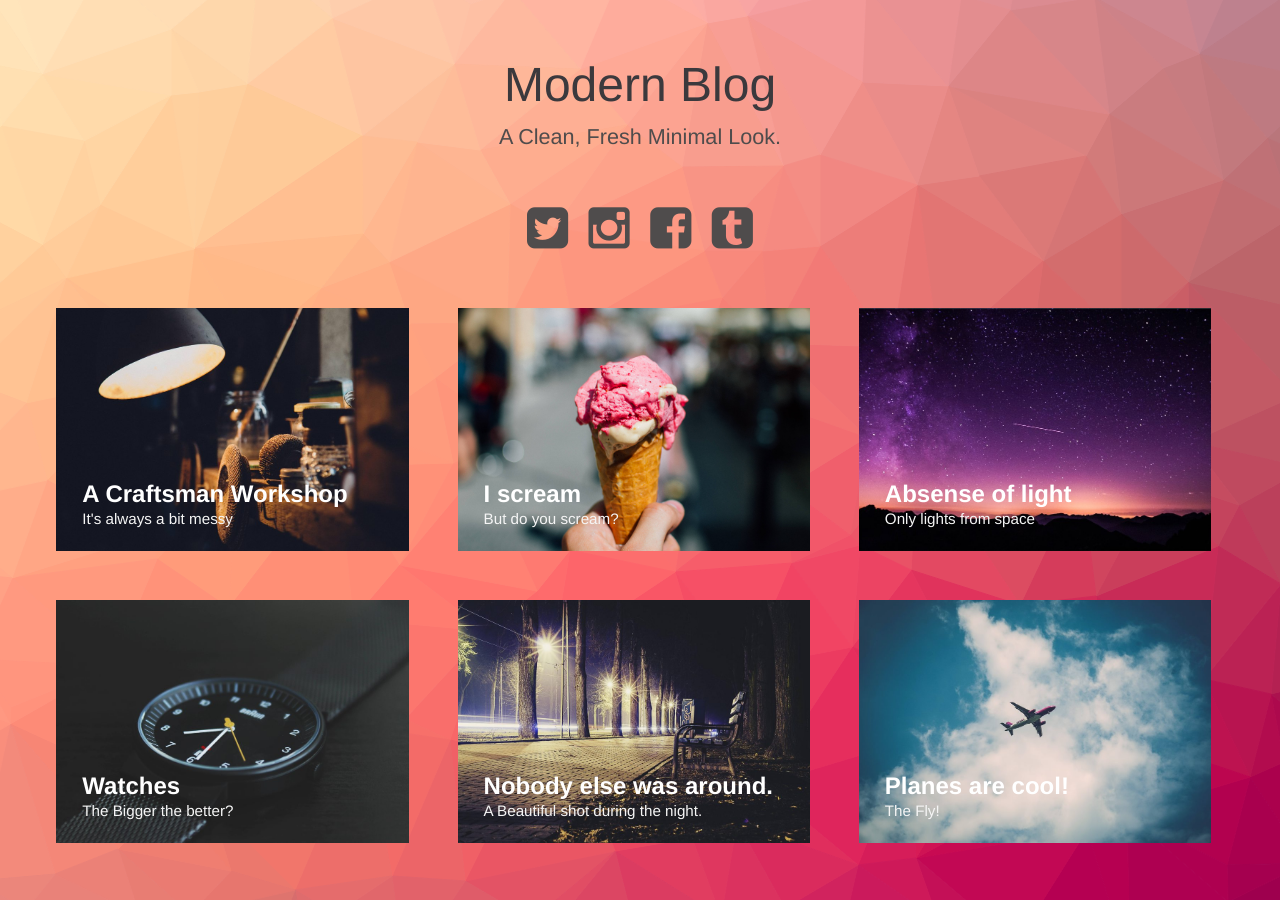
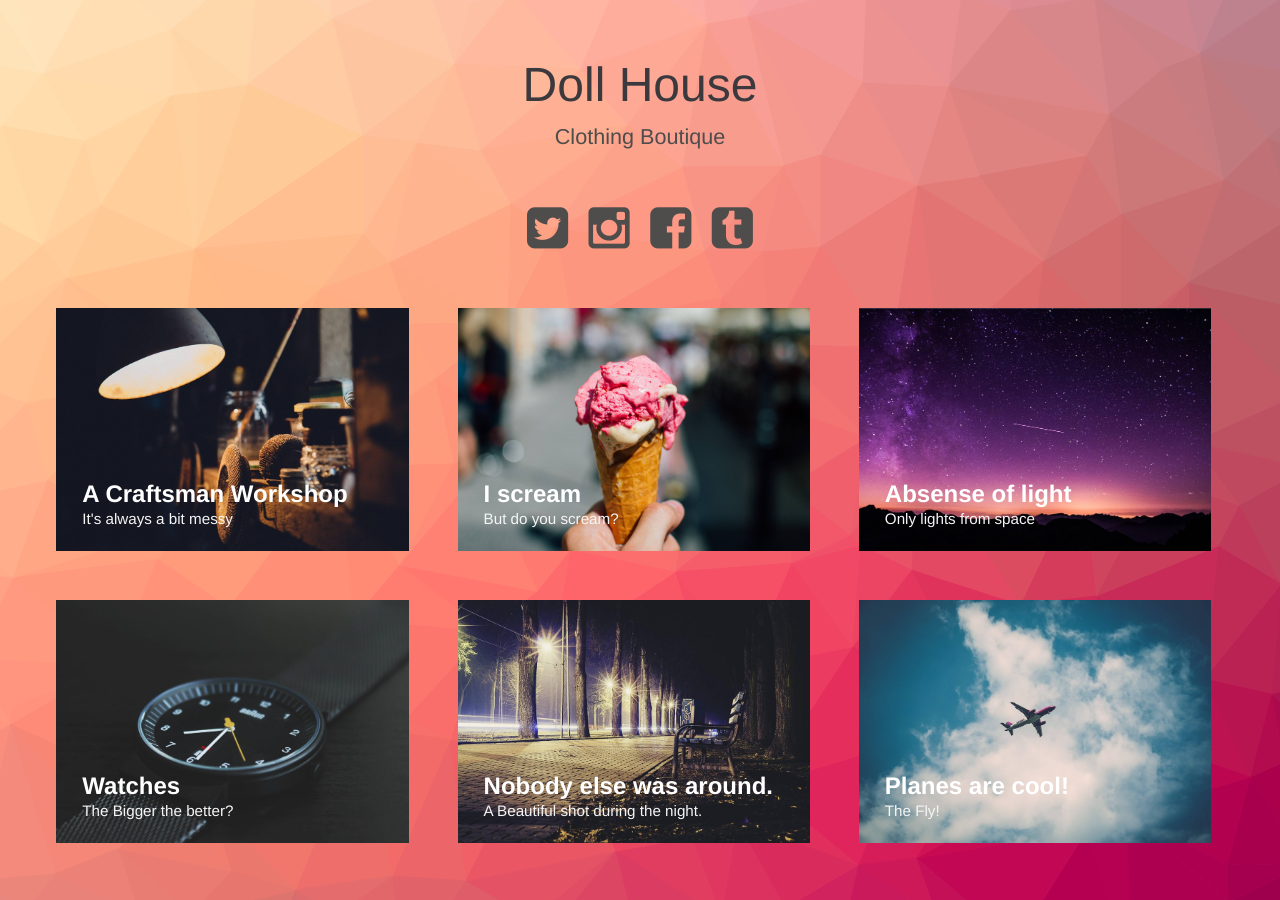
Before and after one commit to JaleesaH/JaleesaH.github.io, a Jekyll site: the page built from index.html, in a window 1280 px wide. Built offline with Jekyll 4.4.1, drawn with Linux system fonts in a browser that asks for light colours.

Commit message:
Changed name of site

```diff
--- a/index.html
+++ b/index.html
@@ -28,7 +28,7 @@
 <body class="body">
 <div class="container">
     <header class="header">
-        <h1>Modern Blog<span>A Clean, Fresh Minimal Look.</span></h1>
+        <h1>Doll House<span>Clothing Boutique</span></h1>
         <nav class="links">
             <a href="#"><i class="fa fa-twitter-square fa-3x"></i></a>
             <a href="#"><i class="fa fa-instagram fa-3x"></i></a>
```
